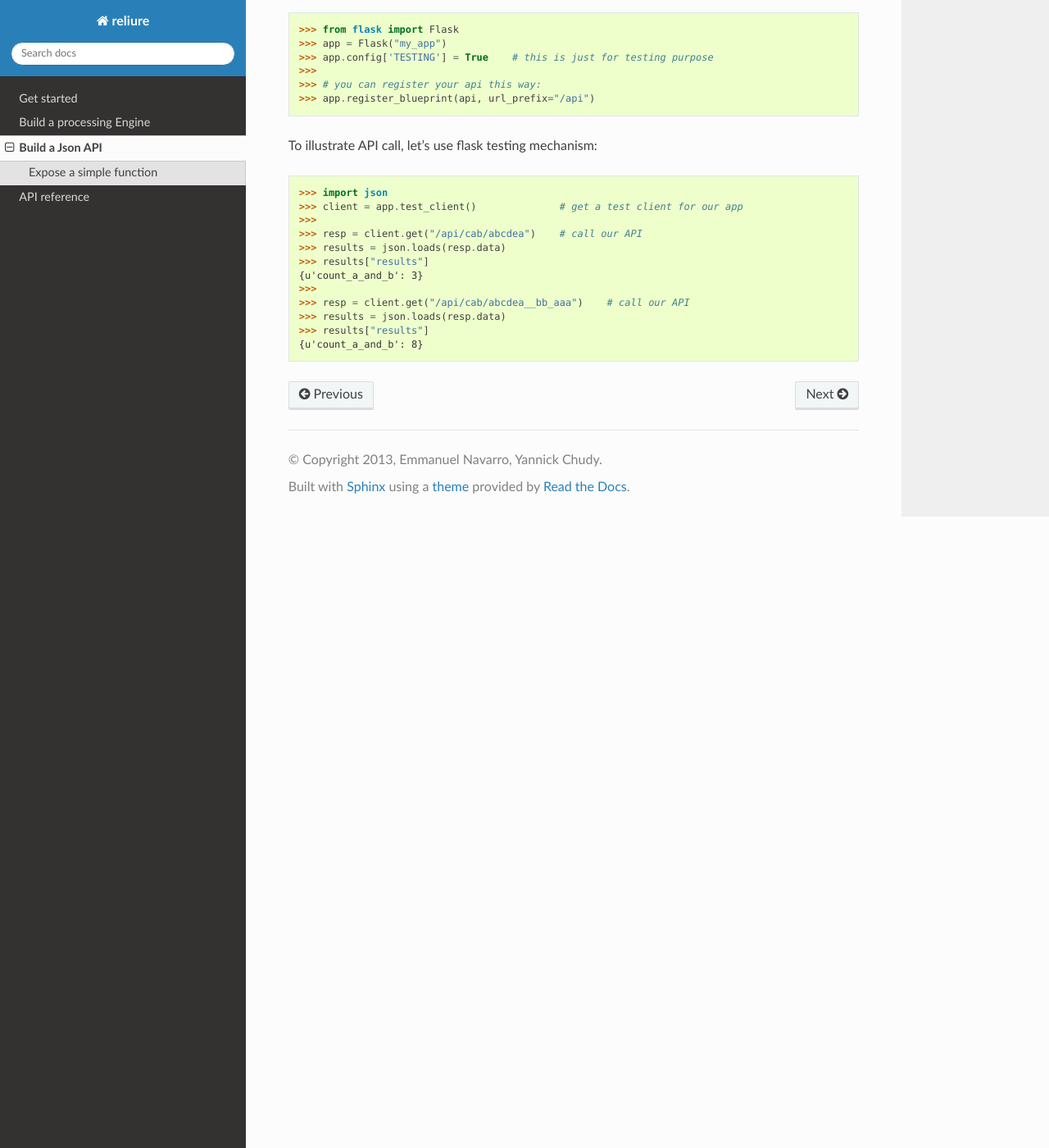
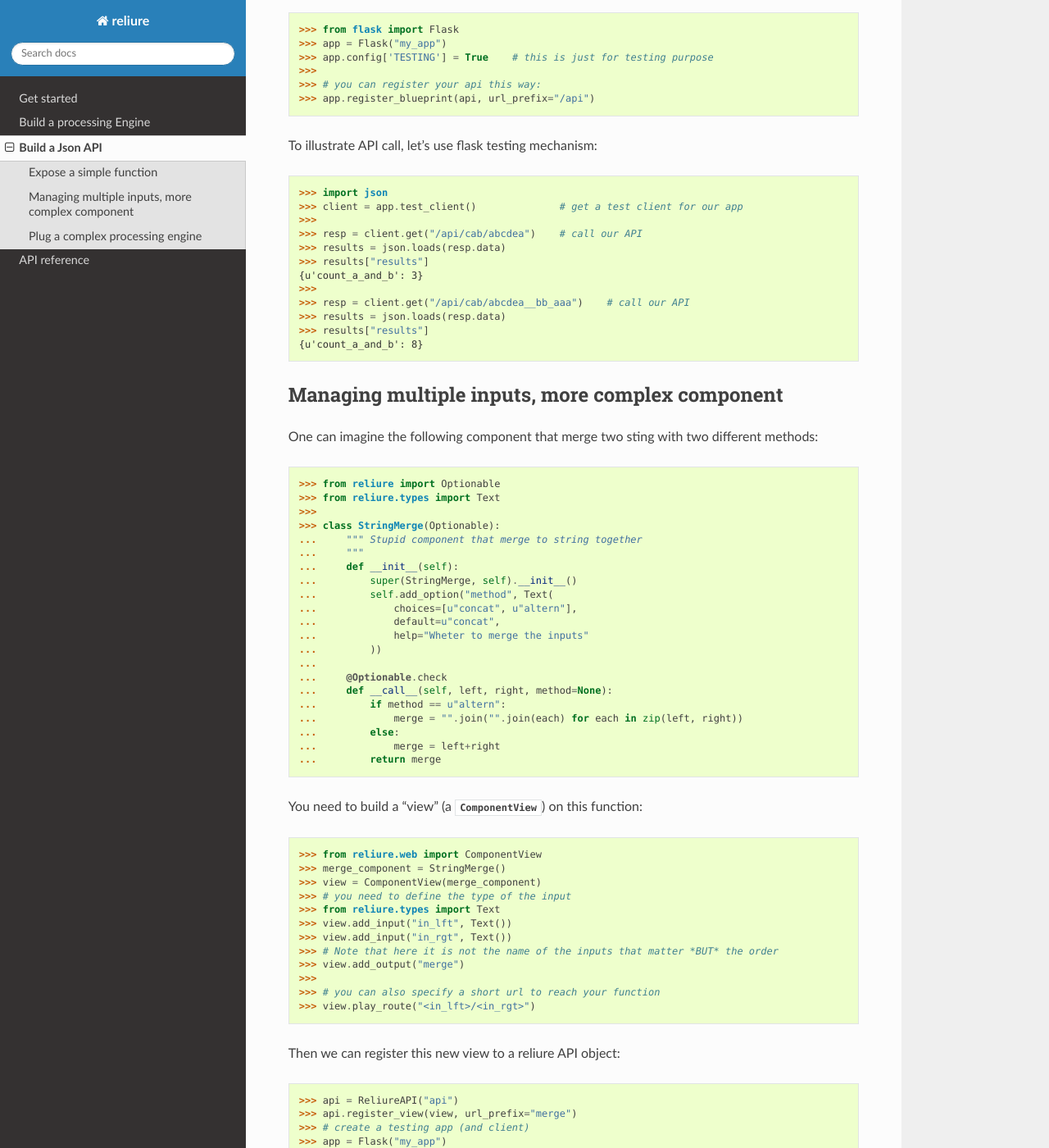
Before and after one commit to kodexlab/reliure, a Sphinx documentation site: the page built from docs/web.rst, in a window 1280 px wide and 1400 px high, scrolled down 828 px. Shown: the whole window at 82% size. Built offline with Sphinx 7.4.7 and the Read the Docs theme 2.0.0, drawn with Linux system fonts in a browser that asks for light colours; formulas are drawn with MathJax 3; pages that are not in the unit, such as notebooks, are missing from menus; some of the changed text lies outside the part shown.

```diff
--- a/docs/api/api.rst
+++ b/docs/api/api.rst
@@ -14,3 +14,4 @@
     reliure.types
     reliure.utils
     reliure.validators
+    reliure.web
--- a/docs/api/reliure.utils.web.rst
+++ /dev/null
@@ -1,5 +0,0 @@
-
-.. automodule:: reliure.utils.web
-    :members:
-    :undoc-members:
-    :show-inheritance:
--- a/docs/web.rst
+++ b/docs/web.rst
@@ -55,3 +55,104 @@
 >>> results = json.loads(resp.data)
 >>> results["results"]
 {u'count_a_and_b': 8}
+
+
+
+Managing multiple inputs, more complex component
+~~~~~~~~~~~~~~~~~~~~~~~~~~~~~~~~~~~~~~~~~~
+
+One can imagine the following component that merge two sting with two different
+methods:
+
+>>> from reliure import Optionable
+>>> from reliure.types import Text
+>>>
+>>> class StringMerge(Optionable):
+...     """ Stupid component that merge to string together
+...     """
+...     def __init__(self):
+...         super(StringMerge, self).__init__()
+...         self.add_option("method", Text(
+...             choices=[u"concat", u"altern"],
+...             default=u"concat",
+...             help="Wheter to merge the inputs"
+...         ))
+...
+...     @Optionable.check
+...     def __call__(self, left, right, method=None):
+...         if method == u"altern":
+...             merge = "".join("".join(each) for each in zip(left, right))
+...         else:
+...             merge = left+right
+...         return merge
+
+You need to build a "view" (a :class:`.ComponentView`) on this function:
+
+>>> from reliure.web import ComponentView
+>>> merge_component = StringMerge()
+>>> view = ComponentView(merge_component)
+>>> # you need to define the type of the input
+>>> from reliure.types import Text
+>>> view.add_input("in_lft", Text())
+>>> view.add_input("in_rgt", Text())
+>>> # Note that here it is not the name of the inputs that matter *BUT* the order
+>>> view.add_output("merge")
+>>>
+>>> # you can also specify a short url to reach your function
+>>> view.play_route("<in_lft>/<in_rgt>")
+
+Then we can register this new view to a reliure API object:
+
+>>> api = ReliureAPI("api")
+>>> api.register_view(view, url_prefix="merge")
+>>> # create a testing app (and client)
+>>> app = Flask("my_app")
+>>> app.register_blueprint(api, url_prefix="/api")
+>>> app.config['TESTING'] = True            # this is just for testing purpose
+>>> client = app.test_client()              # get a test client for our app
+
+And then we can do :
+
+>>> resp = client.get("/api/merge/aaa/bbb")
+>>> results = json.loads(resp.data)
+>>> results["results"]
+{u'merge': u'aaabbb'}
+
+It is also possible to call the API with options:
+
+>>> resp = client.get("/api/merge/aaa/bbb?method=altern")    # call our API
+>>> results = json.loads(resp.data)
+>>> results["results"]
+{u'merge': u'ababab'}
+
+On can also list the options of this component:
+
+>>> resp = client.get("/api/merge")
+>>> results = json.loads(resp.data)
+>>> from pprint import pprint
+>>> pprint(results)
+{u'args': [u'in_lft', u'in_rgt'],
+ u'components': [{u'default': True,
+                  u'name': u'StringMerge',
+                  u'options': [{u'name': u'method',
+                                u'otype': {u'choices': [u'concat',
+                                                        u'altern'],
+                                           u'default': u'concat',
+                                           u'help': u'Wheter to merge the inputs',
+                                           u'multi': False,
+                                           u'type': u'Text',
+                                           u'uniq': False,
+                                           u'vtype': u'unicode'},
+                                u'type': u'value',
+                                u'value': u'concat'}]}],
+ u'multiple': False,
+ u'name': u'StringMerge',
+ u'required': True,
+ u'returns': [u'merge']}
+
+
+
+Plug a complex processing engine
+~~~~~~~~~~~~~~~~~~~~~~~~~~~~
+
+{{TODO}}
```
Also changed, not shown: 3 other files.
